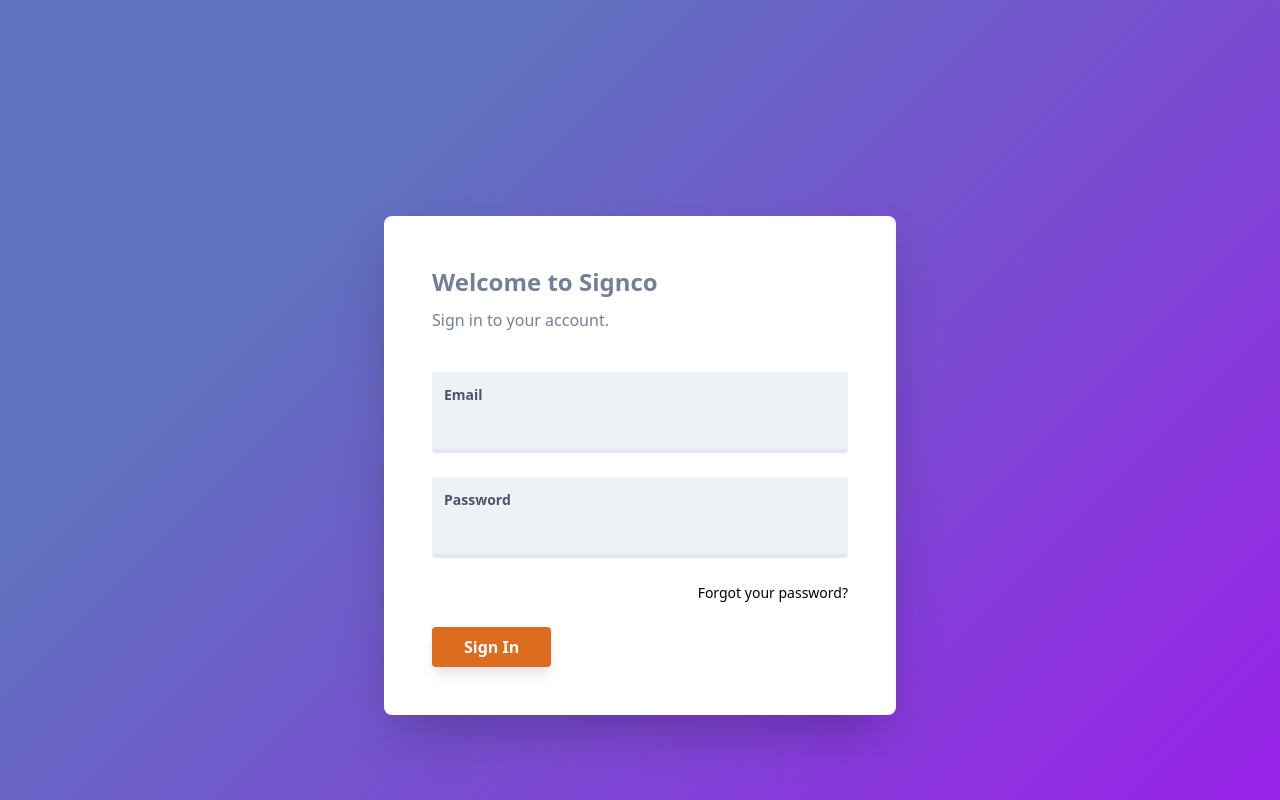
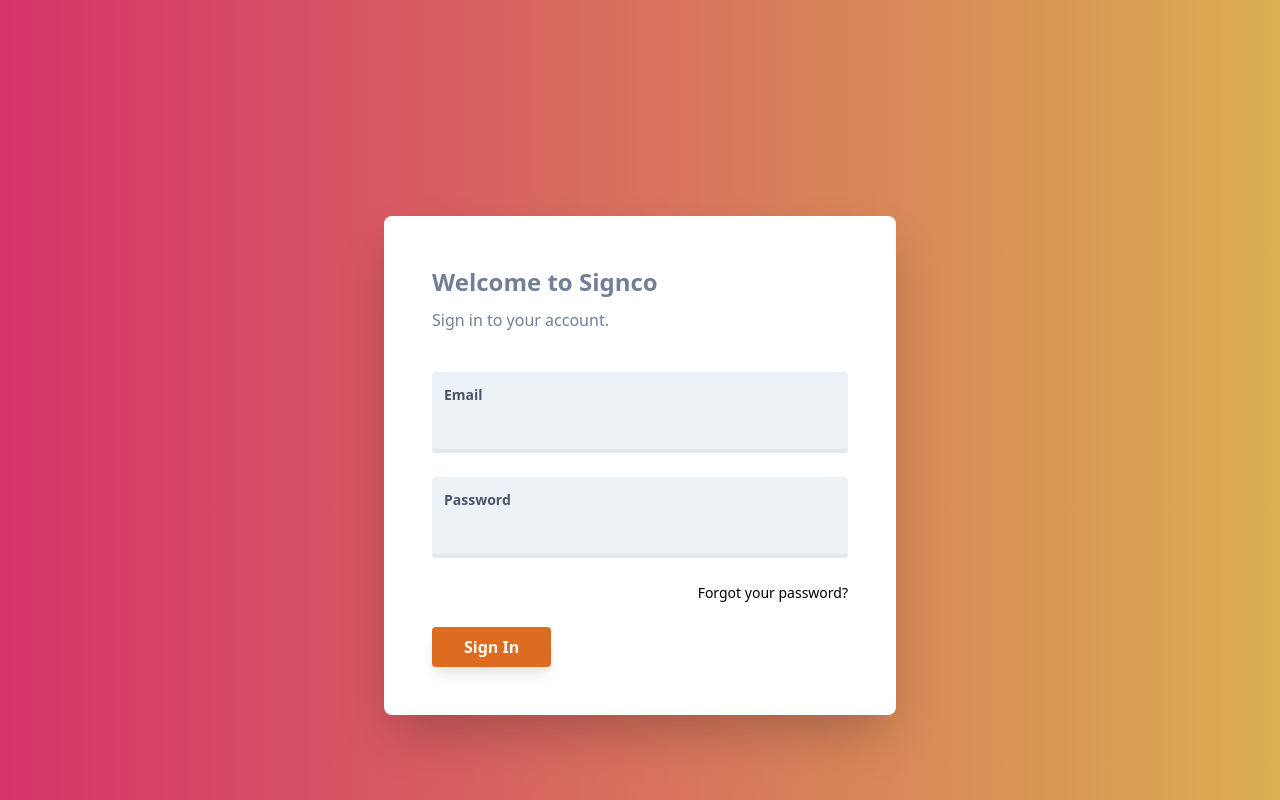
Before and after one commit to Emilsone/Netlify____form, a plain HTML site: page index.html in a window 1280 px wide. Drawn offline with nearby package versions, Linux system fonts and the light colour scheme.

Commit message:
change background color

```diff
--- a/index.html
+++ b/index.html
@@ -13,8 +13,8 @@
 	<link href="https://fonts.googleapis.com/css2?family=Lato:wght@400;700&display=swap" rel="stylesheet">
 	<style>
 		.body-bg {
-			background-color: #9921e8;
-			background-image: linear-gradient(315deg, #9921e8 0%, #5f72be 74%);
+
+			background: linear-gradient(90deg, #d53369 0%, #daae51 100%);
 		}
 	</style>
 </head>
```
